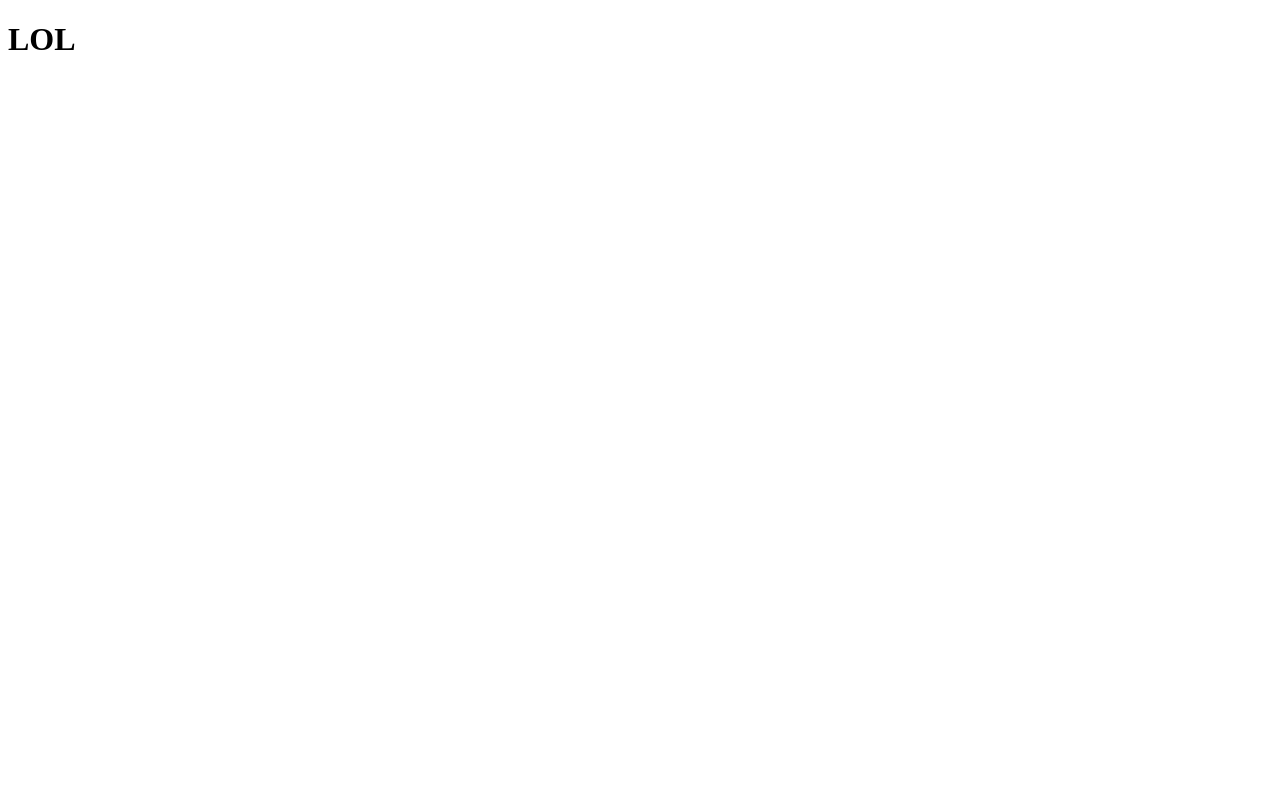
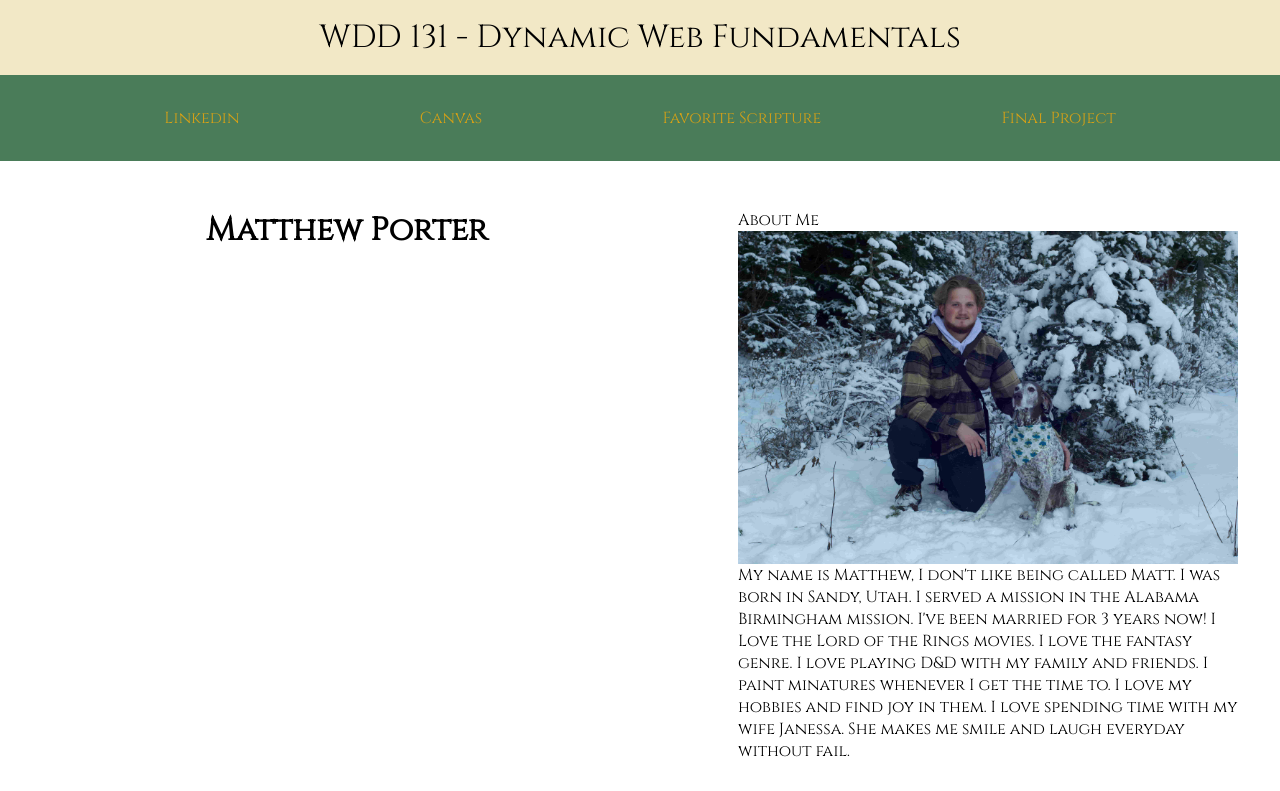
Before and after one commit to MAPORTER16/wdd131, a plain HTML site: page index.html in a window 1280 px wide. Shown: the top 791 px of the page. Drawn offline with Linux system fonts and the light colour scheme.

Commit message:
need help with the images

```diff
--- a/index.html
+++ b/index.html
@@ -1,11 +1,68 @@
 <!DOCTYPE html>
+
+
 <html lang="en">
+
 <head>
-    <meta charset="UTF-8">
-    <meta name="viewport" content="width=device-width, initial-scale=1.0">
-    <title>hi my name is matthew</title>
+    <meta charset="utf-8">
+    <meta name="viewport" content="width=device-width, initial-scale=1">
+    <meta name="author" content="Matthew Porter">
+    <meta name="description" content="WDD 131 - Dynamic Web Fundamentals">
+    <link href="https://fonts.googleapis.com/css2?family=Cinzel&display=swap" rel="stylesheet">
+    <link rel="stylesheet" href="styles/base.css">
+    <title>WDD 131 - Dynamic Web Fundamentals - Matthew Porter</title>
 </head>
+
 <body>
-    <h1>LOL</h1>
+    <header>
+        <span id="course-title">WDD 131 - Dynamic Web Fundamentals</span>
+        <nav>
+            <a href="https://www.linkedin.com/in/matthew-porter-53a84223b/">Linkedin</a>
+            <a href="https://byupw.instructure.com/.">Canvas</a>
+            <a href="https://www.churchofjesuschrist.org/study/scriptures/dc-testament/dc/24?lang=eng">Favorite
+                Scripture</a>
+            <a href="#">Final Project</a>
+        </nav>
+
+    </header>
+    <main>
+        <h1>Matthew Porter</h1>
+        <section class="card">
+            <heading>About Me</heading>
+            <img src="images/me.jpg">
+            <p>My name is Matthew, I don't like being called Matt.
+                I was born in Sandy, Utah. I served a mission in the Alabama Birmingham mission. I've been married
+                for 3 years now!
+                I Love the Lord of the Rings movies. I love the fantasy genre. I love playing D&D with my family and
+                friends.
+                I paint minatures whenever I get the time to.
+                I love my hobbies and find joy in them.
+                I love spending time with my wife Janessa. She makes me smile and laugh everyday without fail.
+            </p>
+        </section>
+        <section class="card">
+            <heading>Lord of The Rings</heading>
+            <img src="images/lotr.jpg">
+            <p>Lord of the Rings is heavily inspired by christian beliefs.
+                It was written during WW2 and has themes of darkness, war, and hope.
+                Tolkien invented his very own languages for Lord of The Rings! He made the entire elvish language
+                before writting the first book.
+                Though fantasy existed before. The Lord of The rings set the standard for modern fantasy story
+                telling - complete with maps, invented histories,
+                different races, and a deep mythology.
+                Tolkien wrote the three books by hand!
+                Tolkien clarified that Middle-Earth isn't another planet. It's actually our own world, thousands of
+                years in the past, before recorded history.
+            </p>
+
+        </section>
+    </main>
+    <footer>
+        <p>
+            <span id="currentyear">©2025 ⚔️Matthew Porter⚔️ UTAH⛰️ </span>
+        </p>
+        <p id="LastModified"></p>
+    </footer>
 </body>
+
 </html>
--- /dev/null
+++ b/styles/base.css
@@ -0,0 +1,66 @@
+*{
+    margin:0;
+    padding:0;
+    box-sizing: border-box;
+}
+body {
+    font-family: 'Cinzel', serif;
+}
+main {
+    max-width: 900px;
+    margin: 2rem auto;
+    padding: 1rem;
+    display: grid;
+    grid-template-columns: 1fr 1fr;
+    gap: 2rem;
+}
+.card img {
+
+    max-width: 500px;
+    height: auto;
+    display: flex;
+    margin: 0 auto;
+}
+span{
+    background-color: #F2E8C6;
+    display: block;
+    padding:1rem;
+    border: 1px solid rgb (0 0 0 / 10%);
+    font-size: 2rem;
+    text-align: center;
+}
+nav {
+    background-color: #4A7C59;
+    margin: 0 auto;
+    width: 100%;
+    display: flex;
+    justify-content: space-evenly;
+    align-items:center;
+    padding: 1rem 0;
+}
+nav ul{
+    list-style-type: none;
+
+}
+nav a{
+    display: block;
+    color:#D4A017;
+    text-align: center;
+    padding: 1rem;
+    text-decoration: none;
+}
+nav a:hover {
+    text-decoration: overline;
+}
+
+.active{
+    color:yellow
+}
+@media (min-width: 640px) {
+    nav ul{
+        display: flex;
+    }
+    nav ul li{
+        flex: 1 0 auto;
+    }
+}
```
Also changed, not shown: week01/basic.html (added, +11 -0 lines), images/lotr.jpg (added), images/me.jpg (added), scripts/getdates.js (added), 2 other files.
